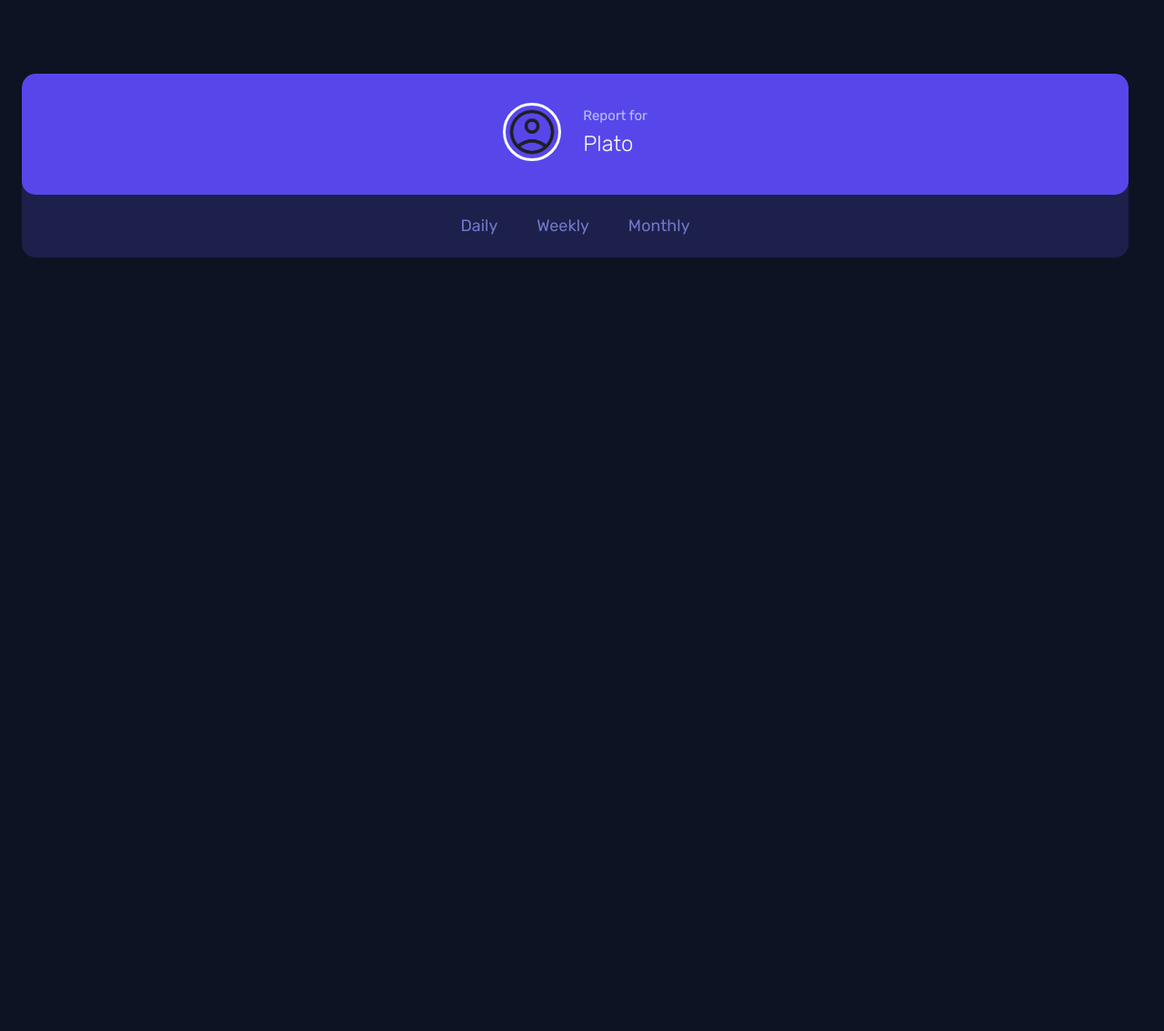
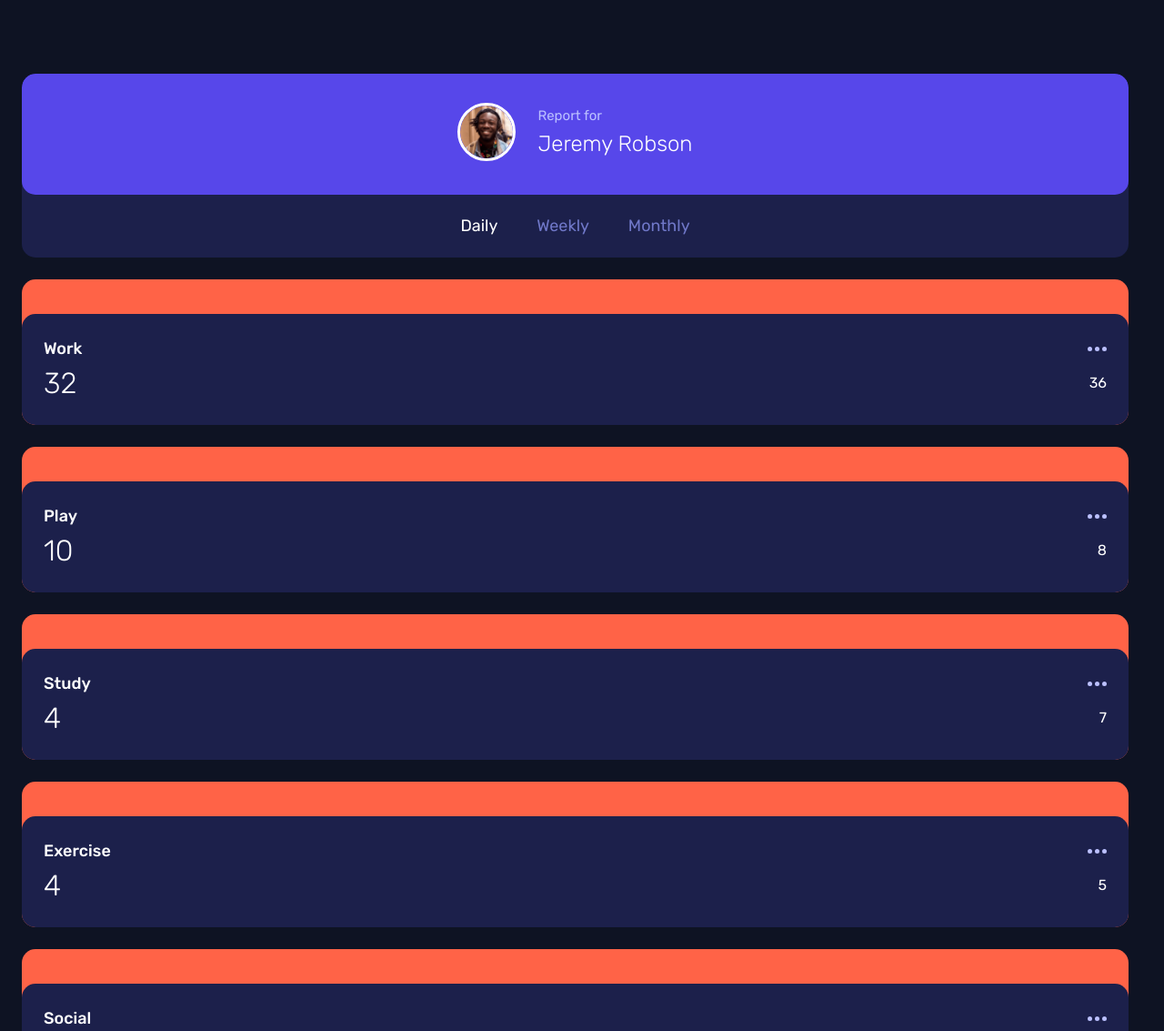
Before and after one commit to IAMSSROBINSON/fe-mentor-sites, a website with bundled scripts: page 11-time-tracking-dashboard/index.html in a window 1280 px wide. Shown: the top 1133 px of the page at 91% size. Before the commit the page ends 800 px from the top, so only its background shows below. Built offline with nearby package versions, Linux system fonts and the light colour scheme.

Commit message:
Initial setup for rendering timestamp card components, passing props and rendering to ui

```diff
--- a/11-time-tracking-dashboard/components/Profile/Profile.js
+++ b/11-time-tracking-dashboard/components/Profile/Profile.js
@@ -14,13 +14,13 @@ function Profile({ name,  imgSrc}) {
       </div>
       <ul class='calendar-list'>
          <li class='calendar-item'>
-            <a href='#' id='daily'>Daily</a>
+            <a href='#' id='daily' class='link selected'>Daily</a>
          </li>
          <li class='calendar-item'>
-            <a href='#' id='weekly'>Weekly</a>
+            <a href='#' id='weekly' class='link'>Weekly</a>
          </li>
          <li class='calendar-item'>
-            <a href='#' id='monthly'>Monthly</a>
+            <a href='#' id='monthly' class='link'>Monthly</a>
          </li>
       </ul>
     </header>
--- /dev/null
+++ b/11-time-tracking-dashboard/components/TimeCard/TimeCard.js
@@ -0,0 +1,26 @@
+function TimeCard (timeObj) {
+    console.log("TimeCard obj:", timeObj);
+    return `
+        <article class='time-card'>
+            <div class='stat-card'>
+                <header class='time-card-header'>
+                    <h2 class='time-card-title'>
+                    ${timeObj.title}
+                    </h2>
+                    <button type='button' class='ellipsis-btn'>
+                        <img src='../../assets/images/icons/icon-ellipsis.svg' alt='menu' class='ellipsis-icon'/>
+                    </button>
+                </header>
+                <footer class='time-card-footer'>
+                    <h3 class='time-card-current'>
+                        ${timeObj.timeframes.weekly.current}
+                    </h3>
+                    <p class='time-card-previous'>
+                    ${timeObj.timeframes.weekly.previous}
+                    </p>
+                </footer>
+            </div>
+        </article>
+    `;
+}
+export default TimeCard;
--- /dev/null
+++ b/11-time-tracking-dashboard/components/TimeCard/TimeCard.scss
@@ -0,0 +1,54 @@
+.time-card {
+    background-color: tomato;
+    padding-top: calc(#{$space-400} + 6px);
+
+}
+
+.stat-card {
+    background-color: $clr-navy-900;
+    padding-block: calc(#{$space-300} + 3.5px);
+    padding-inline: $space-300;
+}
+
+.time-card, .stat-card {
+    border-radius: $br-m;
+}
+
+.time-card-header, .time-card-footer {
+    @include flex(row, space-between, center);
+}
+
+.time-card-header {
+    margin-bottom: $space-100;
+}
+
+.time-card-title {
+    font-weight: $fw-500;
+    font-size: $fs-500;
+    line-height: $lh-m;
+    color: $clr-white;
+}
+.ellipsis-btn {
+    border: none;
+    background: none;
+    cursor: pointer;
+}
+
+.ellipsis-icon {
+
+}
+
+.time-card-footer {
+
+}
+
+.time-card-current {
+    font-weight: $fw-300;
+    font-size: $fs-700;
+    line-height: $lh-xl;
+    color: $clr-white;
+}
+
+.time-card-previous {
+
+}
--- a/11-time-tracking-dashboard/database/data.json
+++ b/11-time-tracking-dashboard/database/data.json
@@ -1,4 +1,4 @@
-
+[
   {
     "title": "Work",
     "timeframes": {
--- a/11-time-tracking-dashboard/styles/style.scss
+++ b/11-time-tracking-dashboard/styles/style.scss
@@ -3,6 +3,7 @@
 @import 'mixins';
 @import 'global';
 @import '../components/Profile/Profile.scss';
+@import '../components/TimeCard/TimeCard.scss';
 @import 'media-queries';
 
 
@@ -17,4 +18,6 @@ body {
 
 #root {
     // background-color: white;
+    display: grid;
+    gap: $space-300;
 }
--- a/11-time-tracking-dashboard/views/mainView.js
+++ b/11-time-tracking-dashboard/views/mainView.js
@@ -1,24 +1,47 @@
+// imports, components
+import Profile from '../components/Profile/Profile.js';
+import TimeCard from '../components/TimeCard/TimeCard.js';
+
+// elements
 const root = document.getElementById("root");
 
-import Profile from '../components/Profile/Profile.js';
+// events
 
-
-
+// functions
 function mainViewInit ({user, data, error}) {
     console.log("mainViewInit");
     console.log("mainViewInit user: ", user);
     console.log("mainViewInit data: ", data);
     if (error) {
          console.log("mainViewInit Error", error);
-         root.innerHTML = Profile({name: "Plato", imgSrc: '../assets/images/placeholder_user.png'});
+         root.innerHTML = Profile({name: "Username", imgSrc: '../assets/images/placeholder_user.png'});
          return;
     }
 
     root.innerHTML = Profile(user);
+
+    if (data) {
+       renderTimeCards(data)
+    }
 
 
 
 
 }
 
+function renderTimeCards (data) {
+    data.forEach((stat) => {
+        root.innerHTML += TimeCard(stat)
+    })
+}
+
+
+
+function handleCalendarList (e) {
+    console.log("handleCalendarList", e);
+    console.log("handleCalendarList", e.target);
+}
+
+
+
 export default mainViewInit;
```
Also changed, not shown: 11-time-tracking-dashboard/components/TimeCard/TimeCard.css (added), 11-time-tracking-dashboard/styles/style.css, 2 other files.
